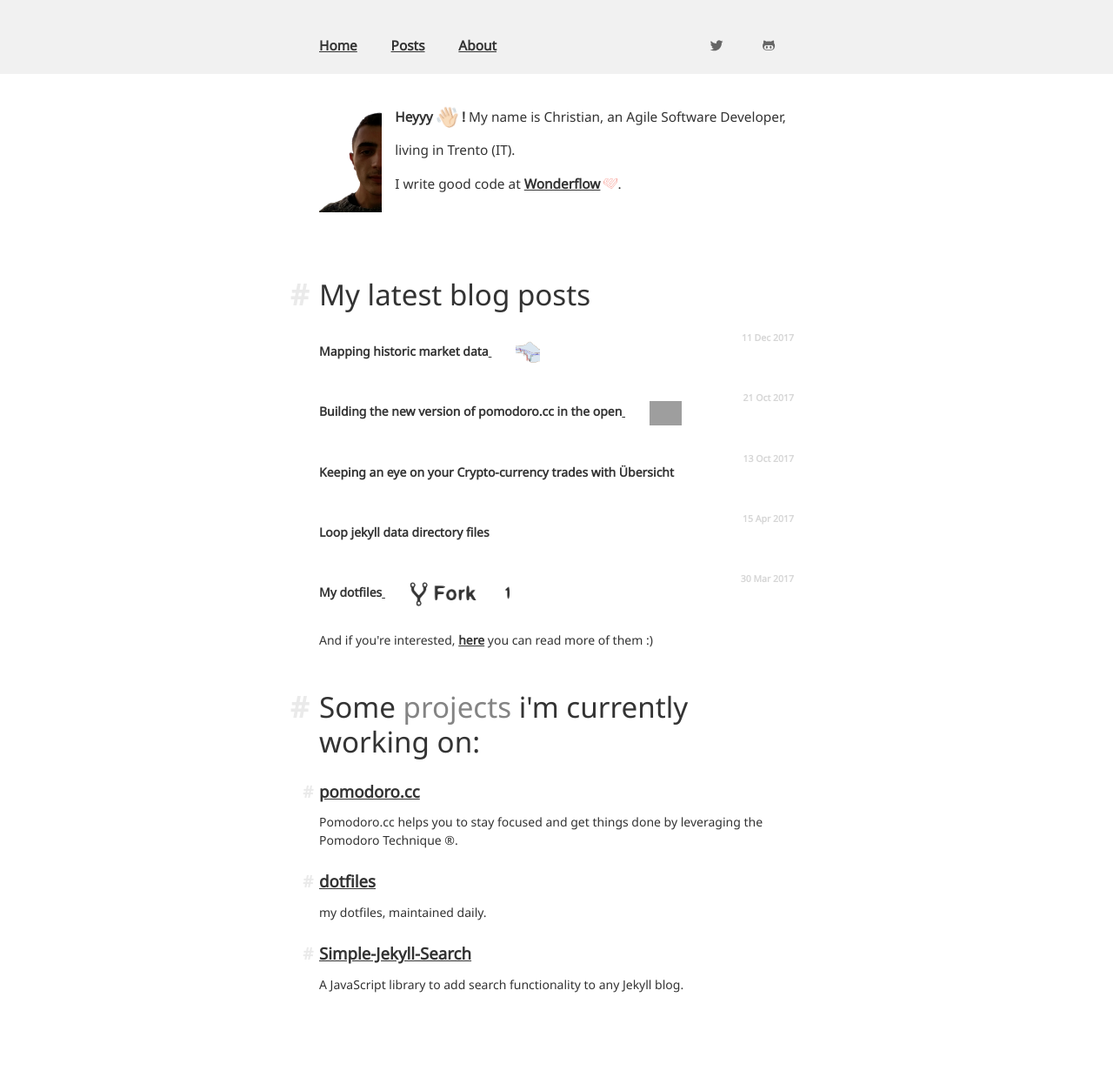
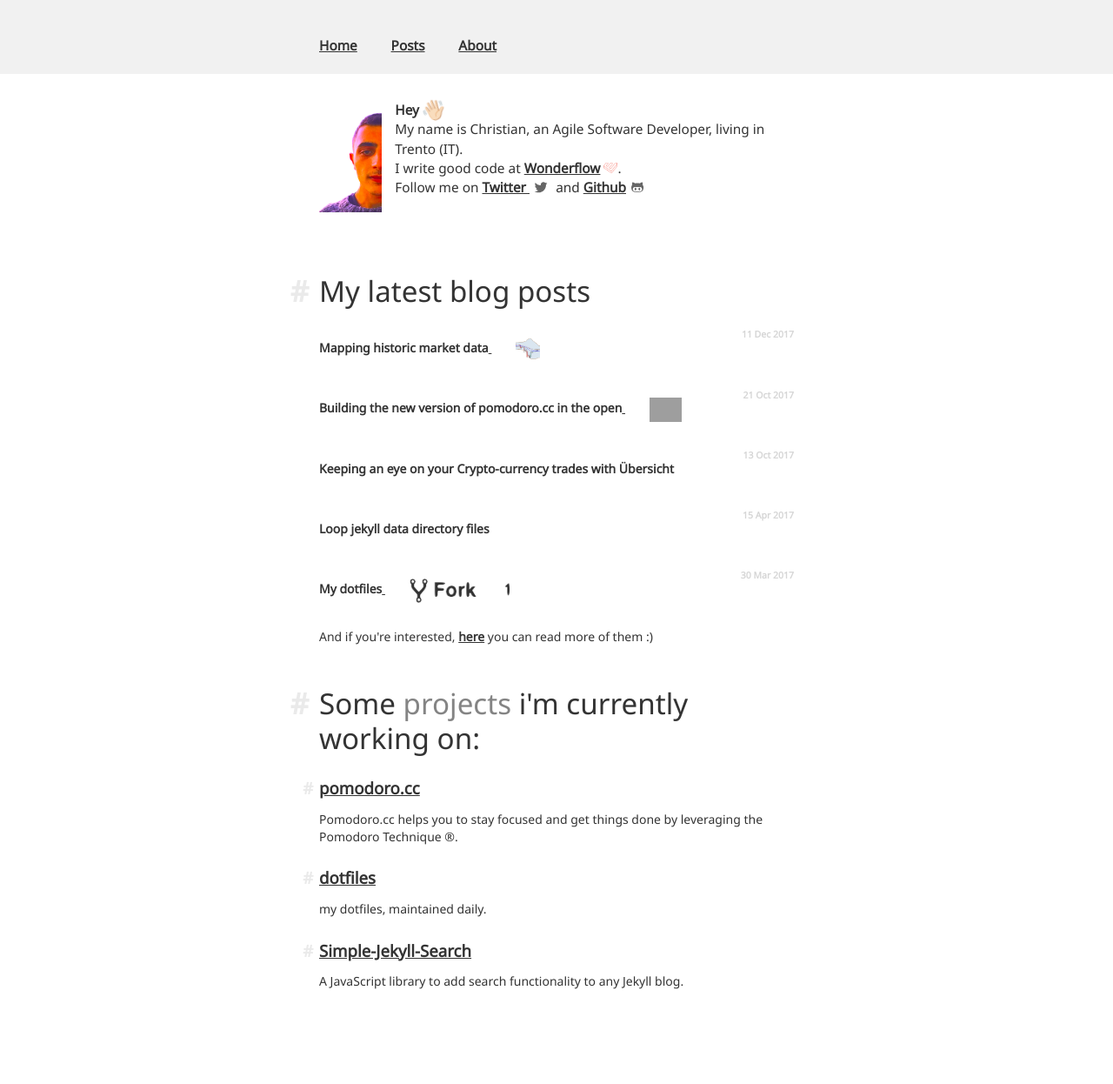
Before and after one commit to christian-fei/christian-fei.github.io-pandoc, a Jekyll site: the page built from index.html, in a window 1280 px wide. Shown: the whole page at 87% size. Built offline with Jekyll 4.4.1, drawn with Linux system fonts in a browser that asks for light colours; grey boxes are pictures that could not be loaded.

Commit message:
add violet me

```diff
--- a/_includes/main-header.html
+++ b/_includes/main-header.html
@@ -4,25 +4,29 @@
       <a href="/" class="home-link">Home</a>&nbsp;
       <a href="/posts">Posts</a>&nbsp;
       <a href="/about">About</a>&nbsp;
-      <aside class="social-links-container">
-        <a href="https://twitter.com/christian_fei" class="title-popover twitter" target="_blank" title="Follow me on Twitter" tabindex="-1">
-          {% include icons/twitter.html %}
-        </a>
-        <a href="https://github.com/christian-fei" class="title-popover github" target="_blank" title="My projects on Github" tabindex="-1">
-          {% include icons/github.html %}
-        </a>
-      </aside>
     </div>
   </nav>
   <section>
-    <div class="container" style="line-height: 2.5;">
+    <div class="container">
       <p>
         <div class="avatar-container">
           <img src="/assets/images/cf.128x128.png" class="avatar" alt="">
         </div>
-        <strong>Heyyy <span class="hand">👋🏻</span> !</strong> My name is Christian, an Agile Software Developer, living in Trento (IT).
+        <strong>Hey <span class="hand">👋🏻</span></strong>
+        <br>
+        My name is Christian, an Agile Software Developer, living in Trento (IT).
         <br>
         I write good code at <a href="https://wonderflow.co" target="_blank">Wonderflow</a> <img src="/assets/images/wonderflow.png" width="16px" alt="">.
+        <br>
+        Follow me on
+        <a href="https://twitter.com/christian_fei" class="twitter" target="_blank" title="Follow me on Twitter" tabindex="-1">
+          Twitter {% include icons/twitter.html %}
+        </a>
+        and
+        <a href="https://github.com/christian-fei" class="github" target="_blank" title="My projects on Github" tabindex="-1">
+          Github{% include icons/github.html %}
+        </a>
+
         <!-- {% unless page.url == '/about/' %}
         <br>
         You can read more <a href="/about">about me</a>.
```
Also changed, not shown: assets/images/cf.128x128.png, assets/images/cf.64x64.png, 1 other file.
